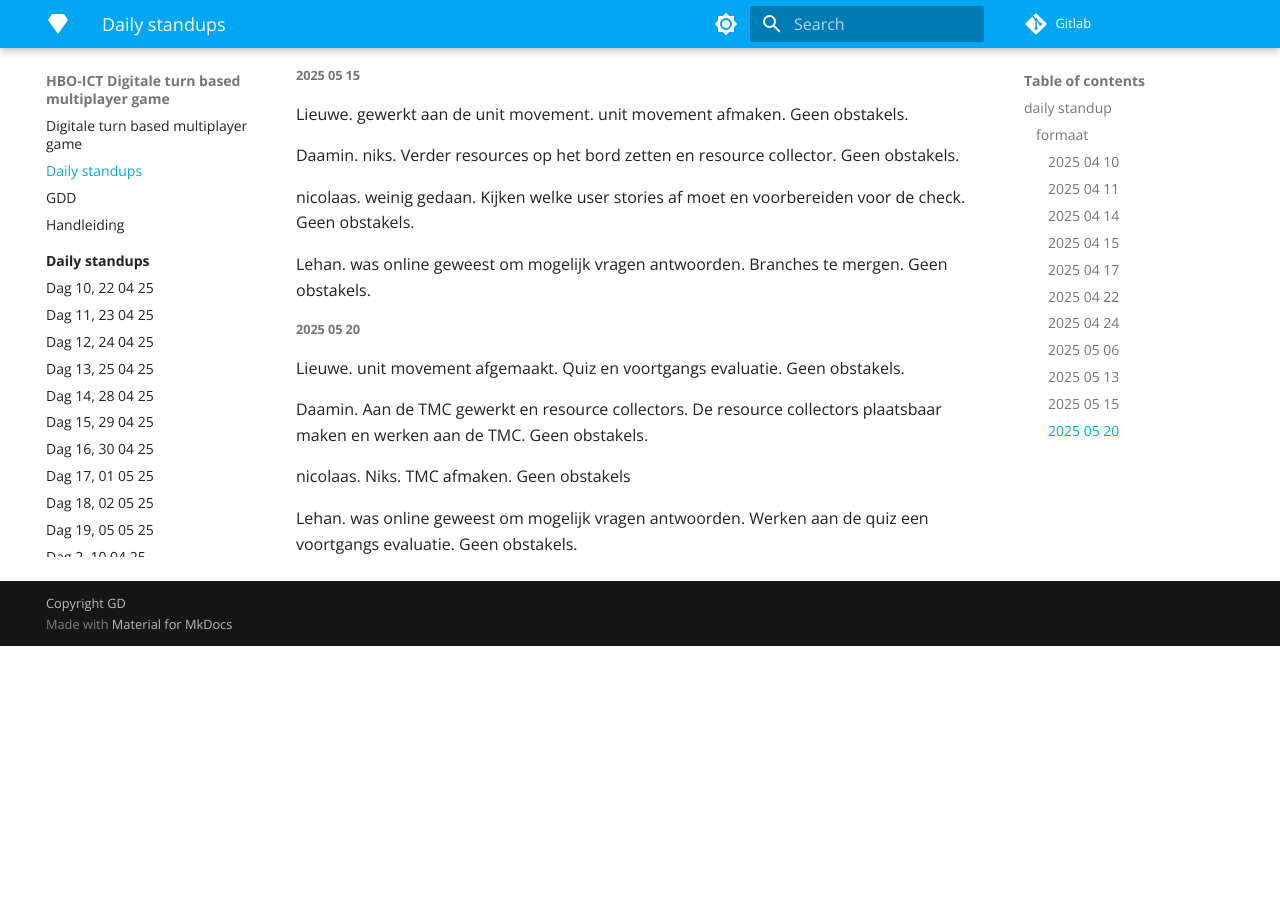
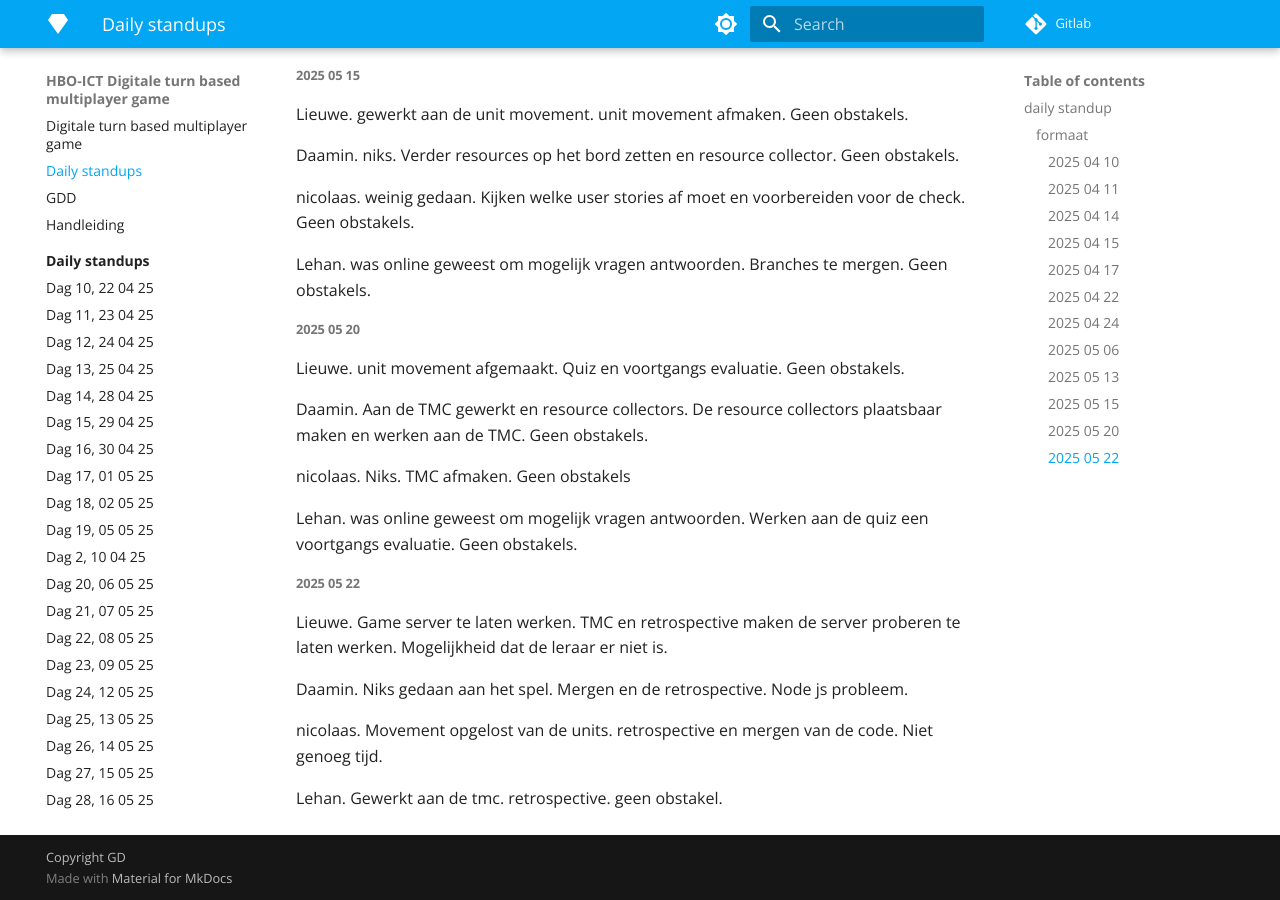
Before and after one commit to lieuweZ/HexFront, an MkDocs documentation site: the page built from docs/Daily standups.md, in a window 1280 px wide and 900 px high, scrolled down 2530 px. Built offline with MkDocs 1.6.1 and Material for MkDocs 9.7.7, drawn with Linux system fonts in a browser that asks for light colours; nearby versions of some CDN libraries; library files that are not in the unit come from our copies; before the commit the page ends 3176 px from its top, so only the background shows below that.

Commit message:
Edit Daily standups.md

```diff
--- a/docs/Daily standups.md
+++ b/docs/Daily standups.md
@@ -112,3 +112,13 @@ Daamin. Aan de TMC gewerkt en resource collectors. De resource collectors plaats
 nicolaas. Niks. TMC afmaken. Geen obstakels
 
 Lehan. was online geweest om mogelijk vragen antwoorden. Werken aan de quiz een voortgangs evaluatie. Geen obstakels.
+
+##### 2025 05 22
+
+Lieuwe. Game server te laten werken. TMC en retrospective maken de server proberen te laten werken. Mogelijkheid dat de leraar er niet is.
+
+Daamin. Niks gedaan aan het spel. Mergen en de retrospective. Node js probleem.
+
+nicolaas. Movement opgelost van de units. retrospective en mergen van de code. Niet genoeg tijd.
+
+Lehan. Gewerkt aan de tmc. retrospective. geen obstakel.
```
